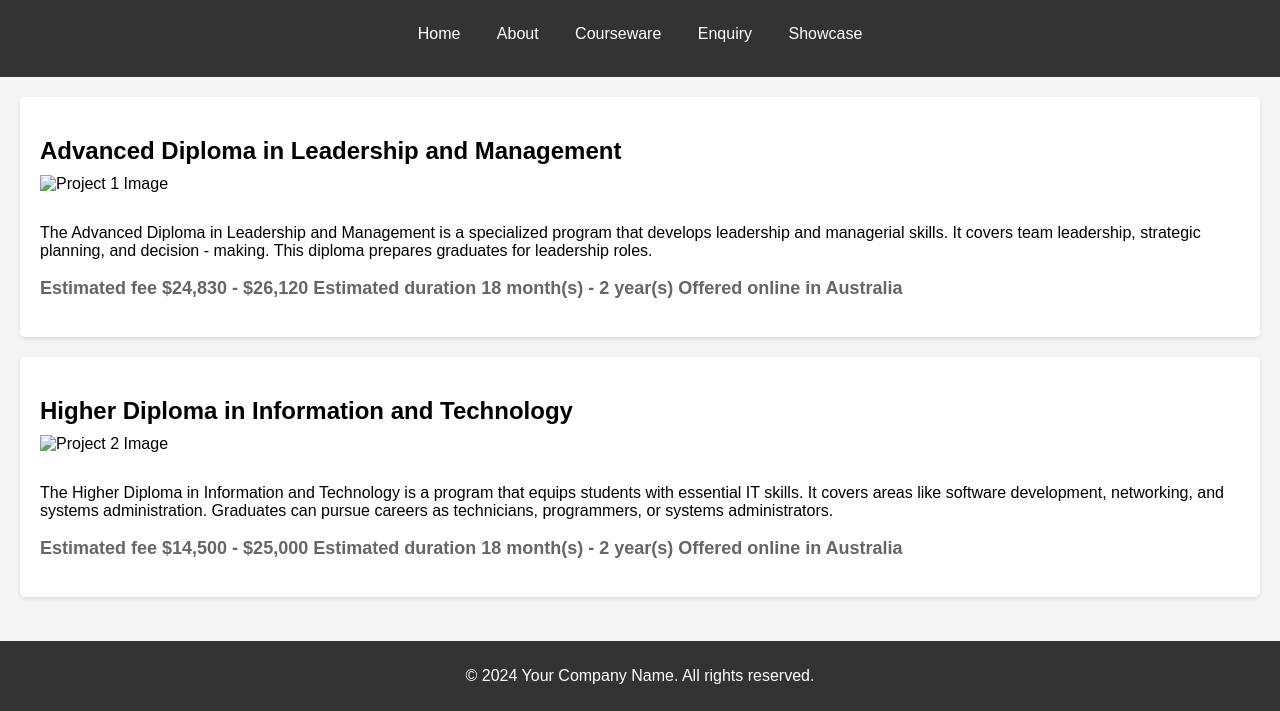
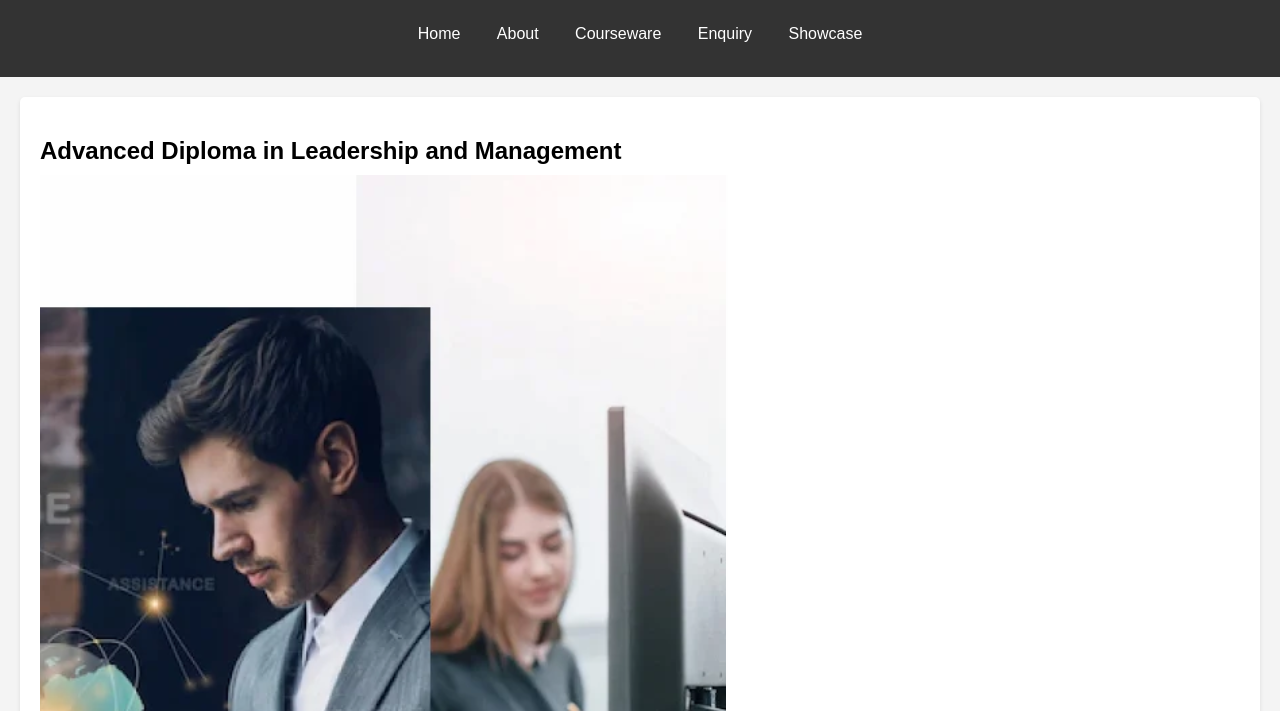
Before and after one commit to Riceshoweraaa/rice, a plain HTML site: page showcase1.html in a window 1280 px wide. Shown: the part 89-800 px from the top of the page. Drawn offline with Linux system fonts and the light colour scheme.

Commit message:
Update showcase1.html

```diff
--- a/showcase1.html
+++ b/showcase1.html
@@ -27,7 +27,7 @@
   <main class="projects-container">
     <section class="project">
       <h2>Advanced Diploma in Leadership and Management</h2>
-      <img src="1.jpg" alt="Project 1 Image" class="project-image">
+      <img src="1.png" alt="Project 1 Image" class="project-image">
       <p>The Advanced Diploma in Leadership and Management is a specialized program that develops leadership and managerial skills. It covers team leadership, strategic planning, and decision - making. This diploma prepares graduates for leadership roles.</p>
       <h3>Estimated fee
 $24,830 - $26,120
@@ -40,7 +40,7 @@ Offered online in Australia</h3>
 
     <section class="project">
       <h2>Higher Diploma in Information and Technology</h2>
-      <img src="2.jpg" alt="Project 2 Image" class="project-image">
+      <img src="2.png" alt="Project 2 Image" class="project-image">
       <p>The Higher Diploma in Information and Technology is a program that equips students with essential IT skills. It covers areas like software development, networking, and systems administration. Graduates can pursue careers as technicians, programmers, or systems administrators.</p>
       <h3>Estimated fee
 $14,500 - $25,000
```
